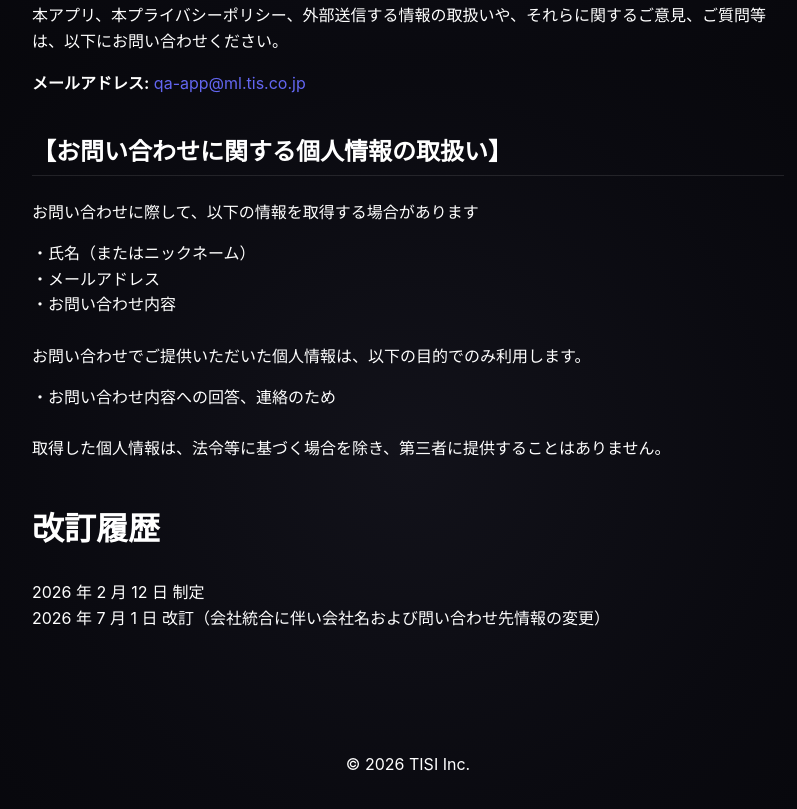
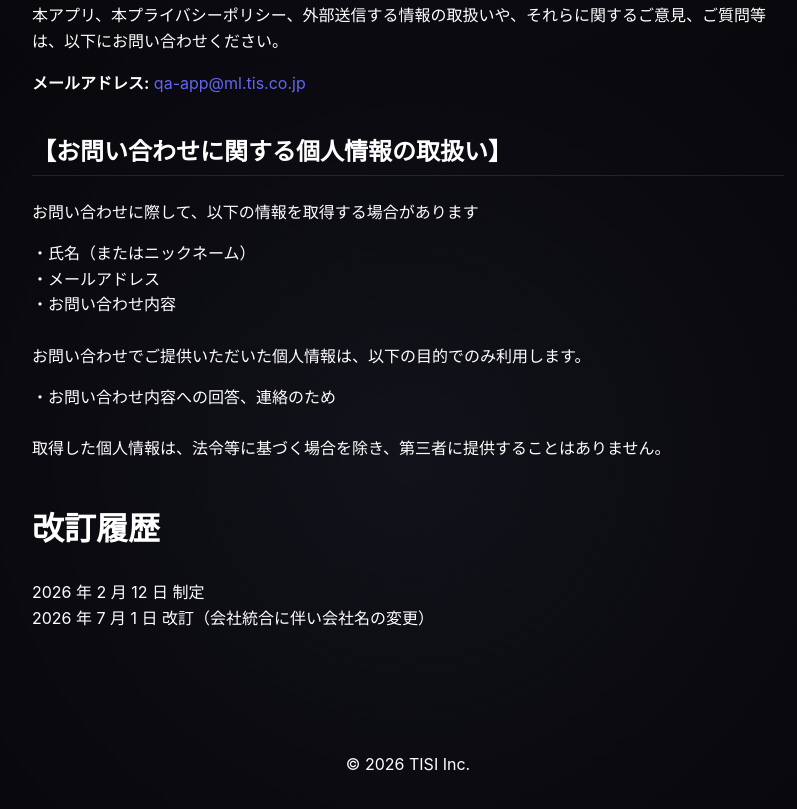
Before and after one commit to qniapp/qa2-website, a website: page privacy.html in a window 1280 px wide. Shown: the part 3941-4750 px from the top of the page, without its empty margins (232-1029 px from the left). Drawn offline with Linux system fonts and the light colour scheme.

Commit message:
改訂の文言を修正

```diff
--- a/privacy.html
+++ b/privacy.html
@@ -191,7 +191,7 @@
         <section>
             <p>
                 <budoux-ja>2026 年 2 月 12 日 制定</budoux-ja>
-                <budoux-ja>2026 年 7 月 1 日 改訂（会社統合に伴い会社名および問い合わせ先情報の変更）</budoux-ja>
+                <budoux-ja>2026 年 7 月 1 日 改訂（会社統合に伴い会社名の変更）</budoux-ja>
             </p>
         </section>
     </div>
```
